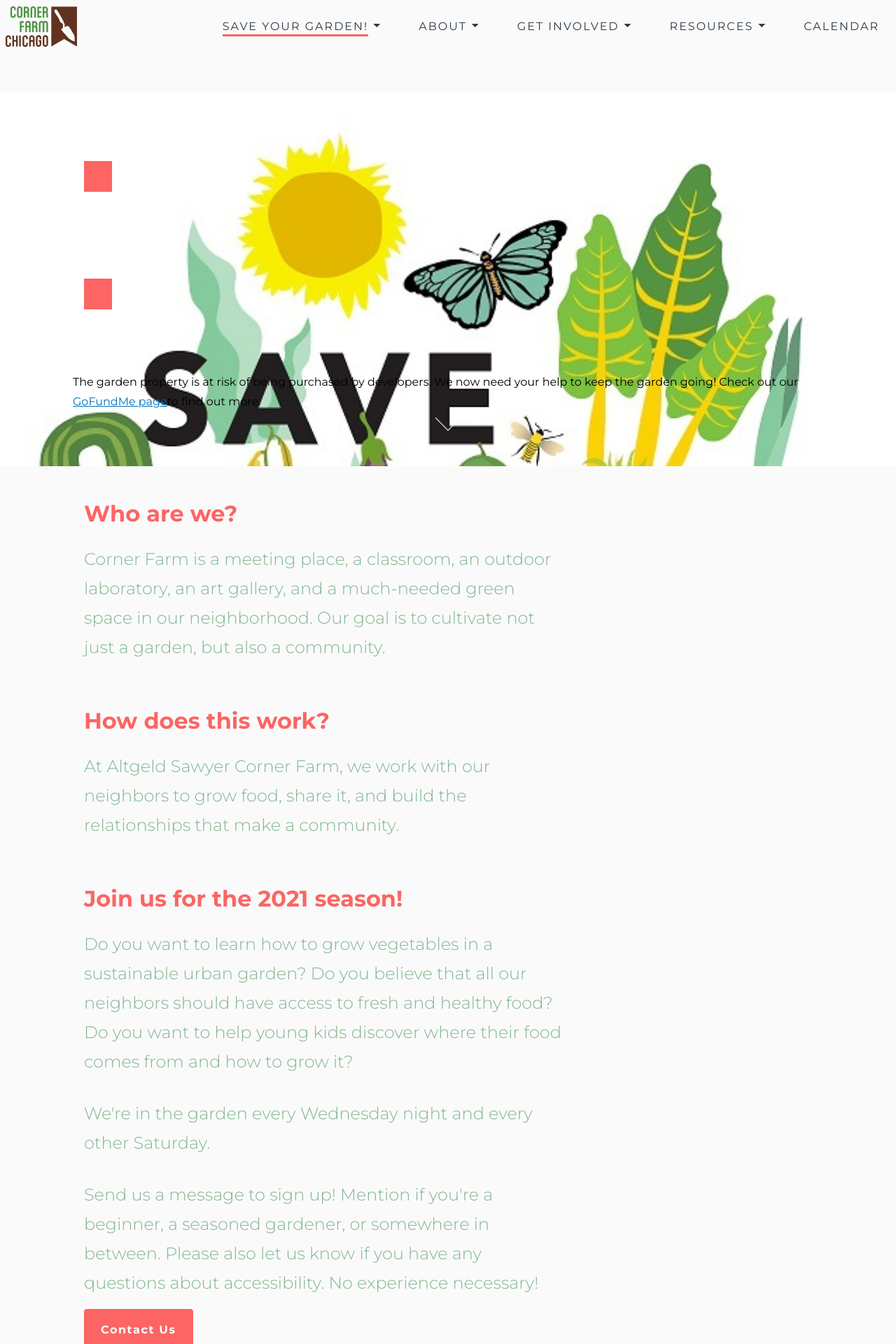
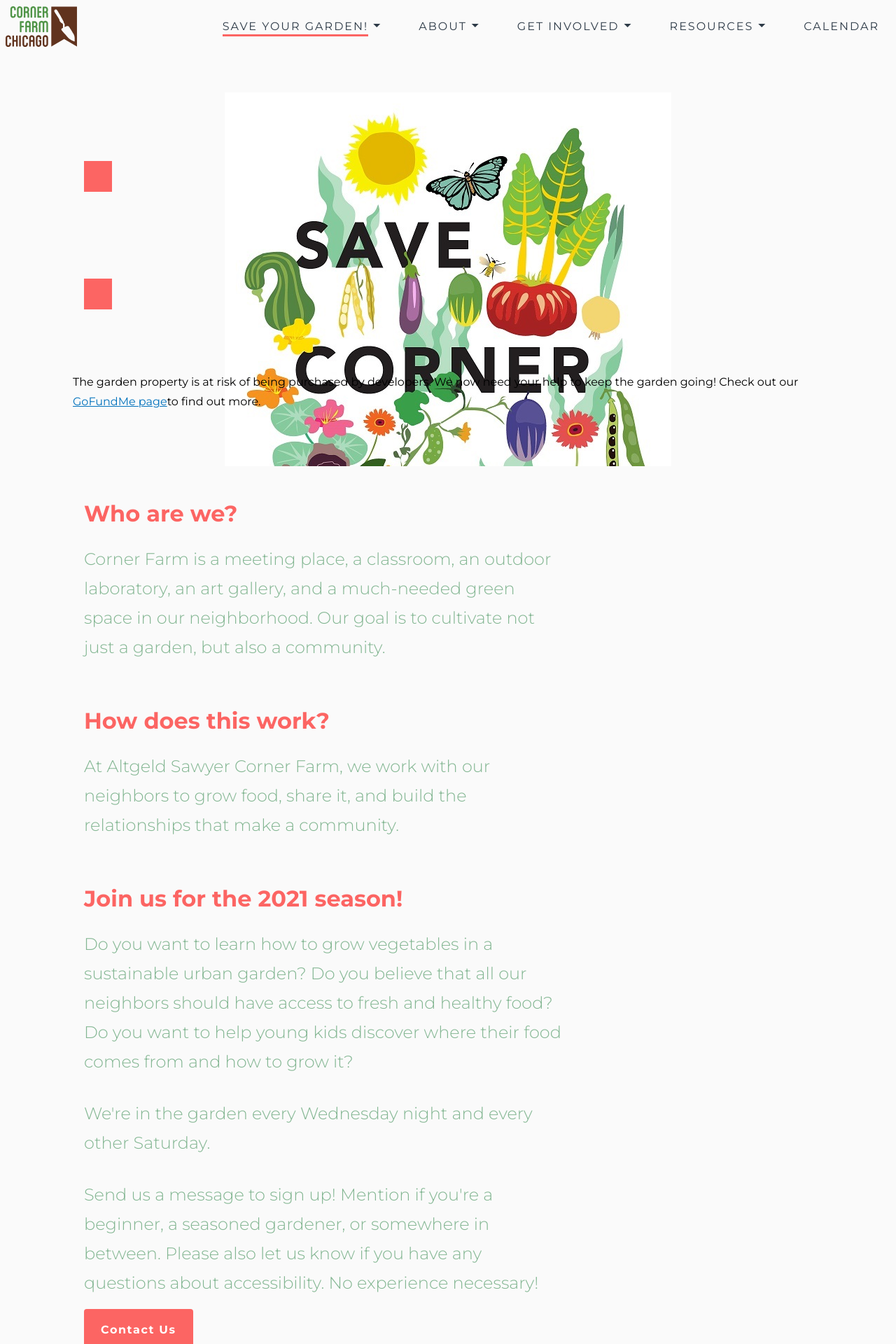
Before and after one commit to cgreim/farm-site, a Jekyll site: the page built from index.md, in a window 1280 px wide. Shown: the top 1920 px of the page at 70% size. Built offline with Jekyll 4.4.1, drawn with Linux system fonts in a browser that asks for light colours.

Commit message:
Update _v2-redesign.scss
Adjusting SaveOurGarden image size

```diff
--- a/_sass/_v2-redesign.scss
+++ b/_sass/_v2-redesign.scss
@@ -10,7 +10,8 @@
     background-image: url(../assets/images/SaveCornerFarm.jpg);
     background-repeat: no-repeat;
     background-position: center top;
-    background-size: cover;
+    //Add back after fundraiser background-size: cover;
+    /*Remove after fundraiser*/background-size: auto;
 
     p {
       color: $eggshellwhite;
```
